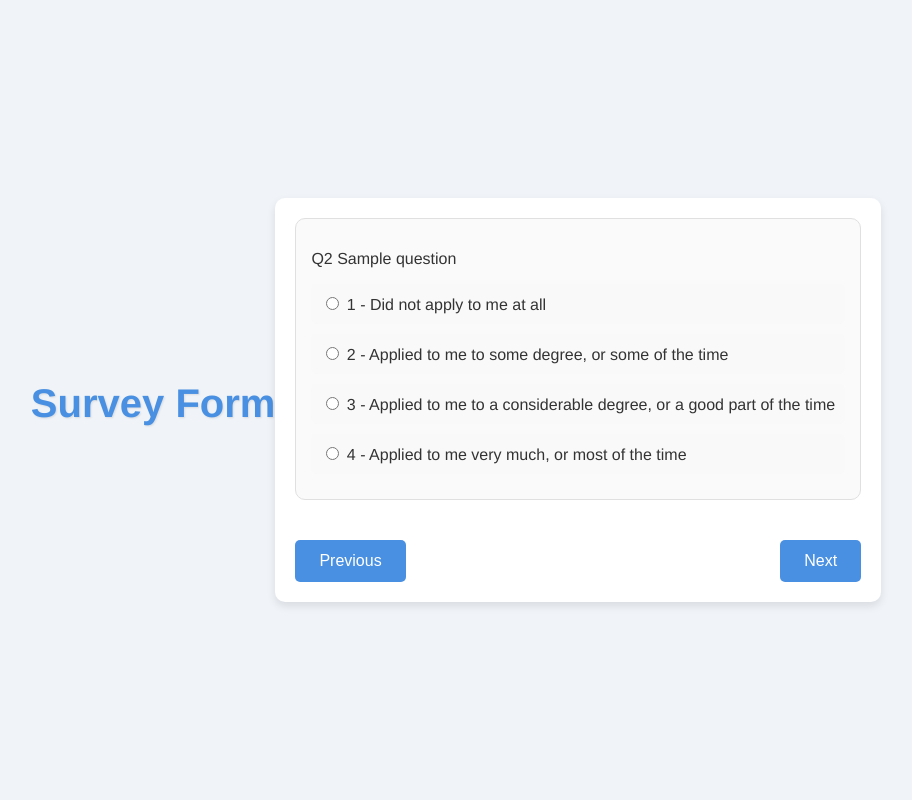
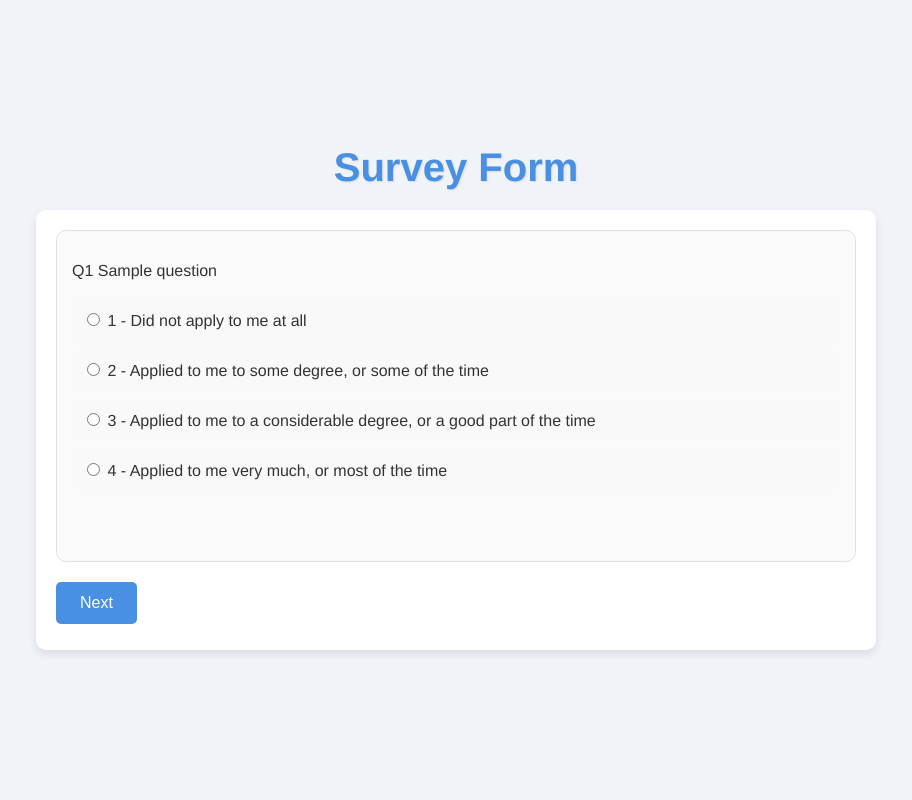
Before and after one commit to harshit391/InnerEchoProject, a Flask app: template templates/form.html in a window 1280 px wide. Shown: the whole page, without its empty margins (184-1096 px from the left). Run offline with Flask 3, Linux system fonts and the light colour scheme; the template is opened without the code that fills it: most values are stand-ins (such as "Sample title", 1, 10 or a date in 2020).

Commit message:
chore: Update form layout and styles

```diff
--- a/static/css/style.css
+++ b/static/css/style.css
@@ -3,14 +3,14 @@ body {
     background-color: #f0f4f8;
     color: #333;
     display: flex;
+    flex-direction: column;
     justify-content: center;
     align-items: center;
-    height: 100vh;
+    height: 96vh;
     margin: 0;
 }
 
 h1 {
-    text-align: center;
     color: #4A90E2;
     font-size: 2.5em;
     margin-bottom: 20px;
@@ -18,7 +18,8 @@ h1 {
 }
 
 form {
-    max-width: 600px;
+    width: 800px;
+    height: 400px;
     background-color: #fff;
     padding: 20px;
     border-radius: 10px;
@@ -27,12 +28,12 @@ form {
 
 .question {
     display: none;
-    margin-bottom: 20px;
     padding: 15px;
     border: 1px solid #e0e0e0;
     border-radius: 10px;
     background-color: #fafafa;
     transition: all 0.3s ease;
+    height: 300px;
 }
 
 .question.active {
@@ -42,7 +43,7 @@ form {
 .options {
     display: flex;
     flex-direction: column;
-    margin-top: 10px;
+    margin-top: 20px;
 }
 
 .options label {
--- a/static/js/form.js
+++ b/static/js/form.js
@@ -1,5 +1,5 @@
 document.addEventListener('DOMContentLoaded', function() {
-    let currentQuestion = 1;
+    let currentQuestion = 0;
     const totalQuestions = 42; // Update this to the actual number of questions
     const questions = document.querySelectorAll('.question');
     const prevButton = document.getElementById('prev-button');
--- a/templates/form.html
+++ b/templates/form.html
@@ -146,10 +146,10 @@
         <div class="question" id="question-{{ i }}">
             <p>Q{{ i }} {{ questions[i-1] }}</p>
             <div class="options">
-                <label><input type="radio" name="q{{ i }}" value="1" required> 1 - Did not apply to me at all</label>
-                <label><input type="radio" name="q{{ i }}" value="2"> 2 - Applied to me to some degree, or some of the time</label>
-                <label><input type="radio" name="q{{ i }}" value="3"> 3 - Applied to me to a considerable degree, or a good part of the time</label>
-                <label><input type="radio" name="q{{ i }}" value="4"> 4 - Applied to me very much, or most of the time</label>
+                <label><input type="radio" name="q{{ i }}." value="1" required> 1 - Did not apply to me at all</label>
+                <label><input type="radio" name="q{{ i }}." value="2"> 2 - Applied to me to some degree, or some of the time</label>
+                <label><input type="radio" name="q{{ i }}." value="3"> 3 - Applied to me to a considerable degree, or a good part of the time</label>
+                <label><input type="radio" name="q{{ i }}." value="4"> 4 - Applied to me very much, or most of the time</label>
             </div>
         </div>
         {% endfor %}
```
